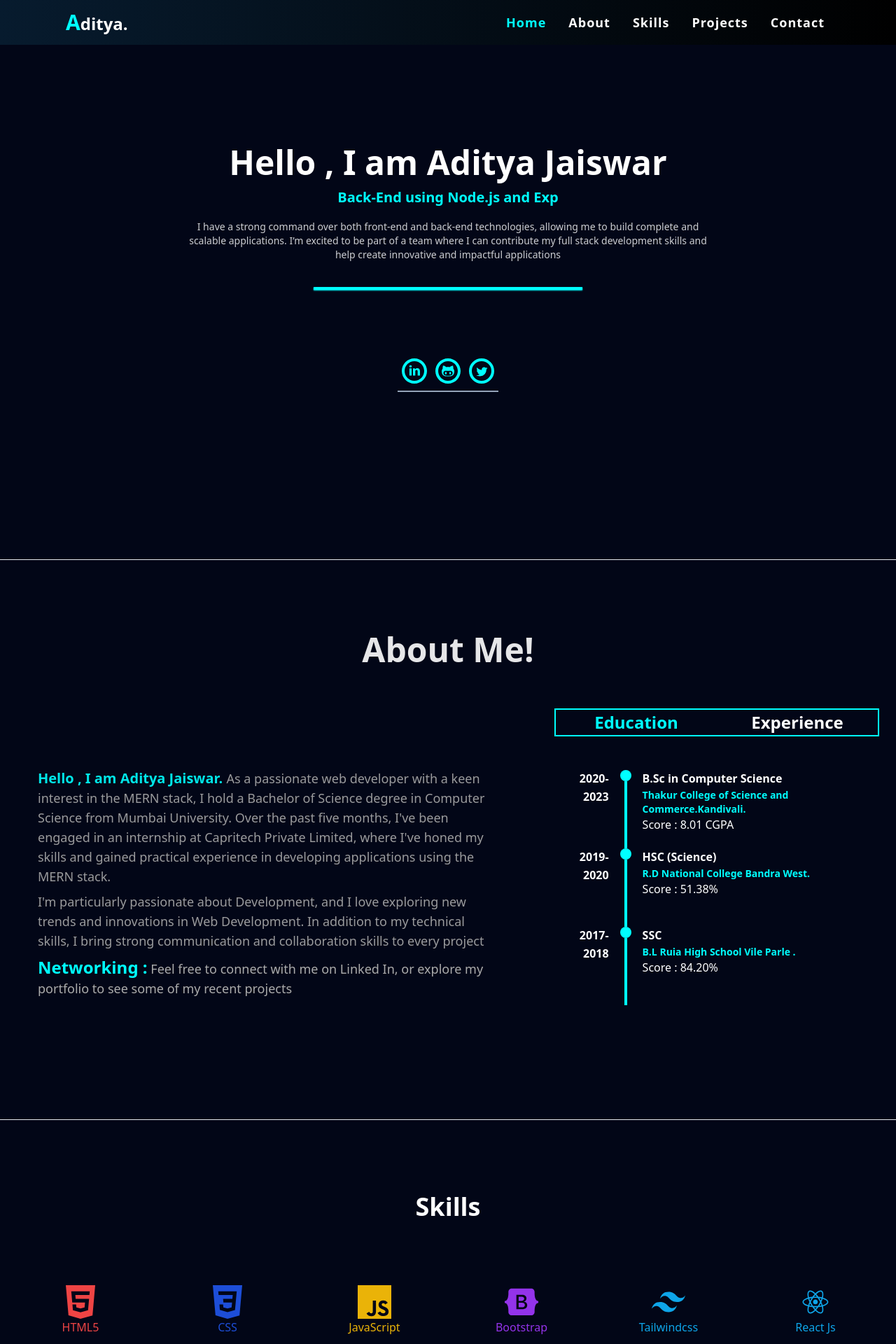
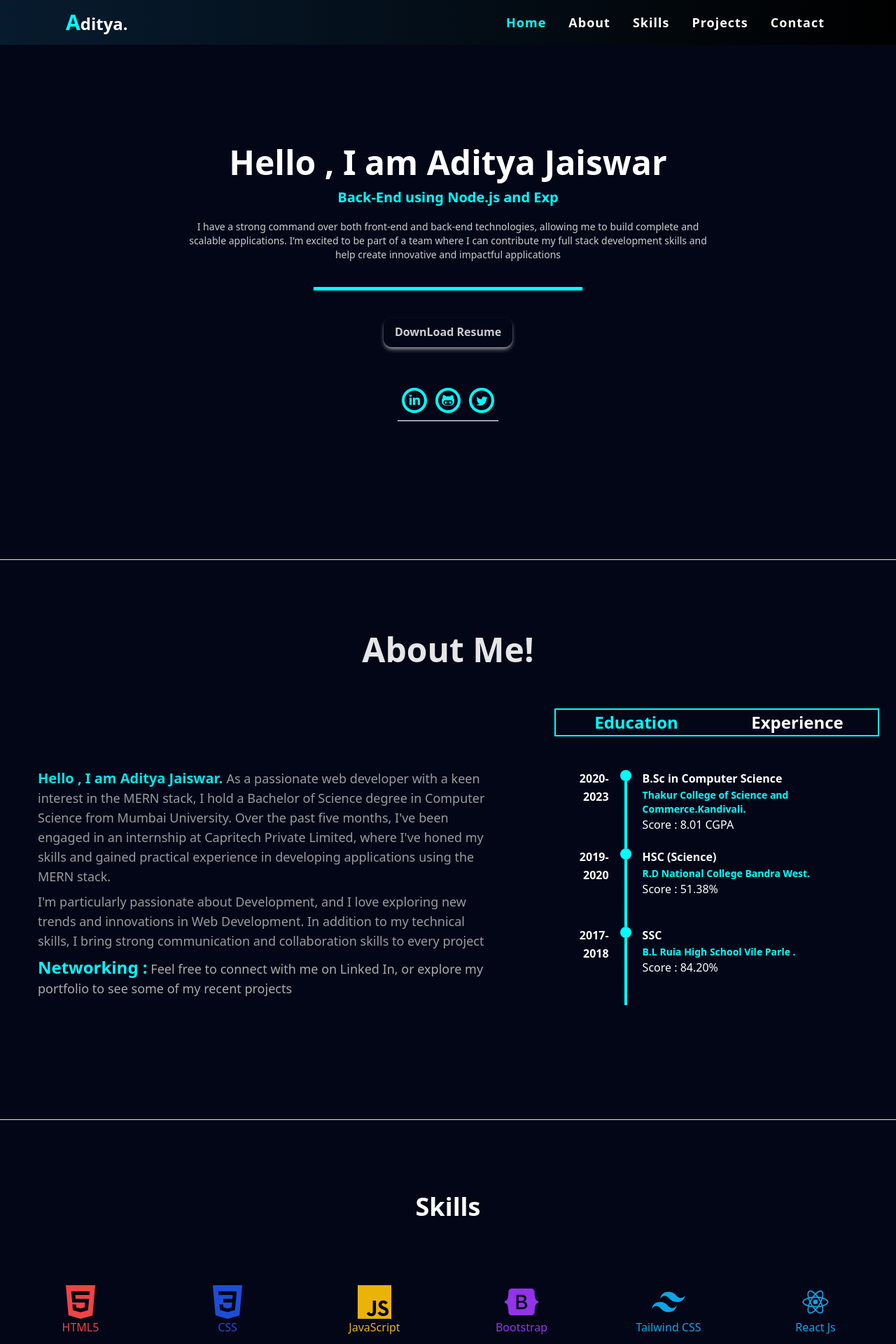
Before and after one commit to Adityajaiswar11/portfolio, a React (Vite) app: page / in a window 1280 px wide. Shown: the top 1920 px of the page at 70% size. Built offline with nearby package versions, Linux system fonts and the light colour scheme.

Commit message:
updated portfolio

```diff
--- a/src/Components/Contact.jsx
+++ b/src/Components/Contact.jsx
@@ -74,11 +74,7 @@ function Contact() {
                 <FaGithub className="hover:text-[#00FFFF] hover:scale-125 duration-500" />
               </a>
             </div>
-            <div className="py-3">
-              <button className=" bg-slate-900 text-white py-2 px-5 opacity-90  rounded-md font-semibold hover:border duration-300 delay-300">
-                Download Resume
-              </button>
-            </div>
+
           </div>
         </form>
       </div>
--- a/src/Components/Home.jsx
+++ b/src/Components/Home.jsx
@@ -43,7 +43,7 @@ function Home() {
             </p>
             <div className="my-4 md:w-96 w-full  bg-[#00FFFF] shadow-sm shadow-[#00FFFF] h-1"></div>
             <div className="text-[#040d12] md:py-6  py-6 flex md:justify-start justify-center items-center ">
-            <button className="py-2 px-4 bg-slate-950 text-white/80 rounded-xl font-semibold hover:outline duration-300 outline-1 shadow-md shadow-white/50 hidden">Hire Me</button>
+            <button className="py-2 px-4 bg-slate-950 text-white/80 rounded-xl font-semibold hover:outline duration-300 outline-1 shadow-md shadow-white/50" download="">DownLoad Resume</button>
             </div>
           </div>
         </div>
--- a/src/Components/Skills.jsx
+++ b/src/Components/Skills.jsx
@@ -28,7 +28,7 @@ function Skills() {
     },
     {
       icon: <SiTailwindcss />,
-      name: "Tailwindcss",
+      name: "Tailwind CSS",
       textColor: "sky-500",
     },
     { icon: <DiReact />, name: "React Js", textColor: "sky-500" },
```
